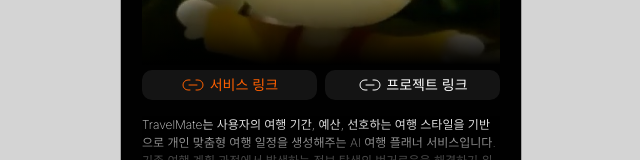
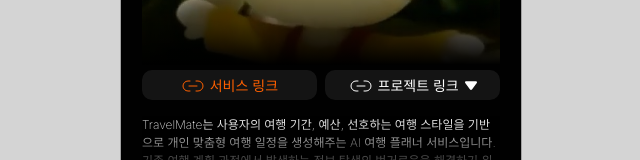
Before and after one commit to likelion-uhheungcon-2026/uhheung-frontend, a React (Vite) app: page / in a window 1280 px wide. Shown: the part 612-772 px from the top of the page, without its empty margins (319-959 px from the left). Built offline with nearby package versions, Linux system fonts and the light colour scheme; a web font is replaced by a local one.

Commit message:
design : 프로젝트 링크 down 버튼 추가

```diff
--- a/src/features/BoothDetail/components/Links.jsx
+++ b/src/features/BoothDetail/components/Links.jsx
@@ -1,10 +1,11 @@
 import orange from "../assets/link-orange.svg";
 import white from "../assets/link-white.svg";
+import down from "../assets/down-icon.svg";
 
 export default function Links({ booth }) {
   return (
     <div className=" w-full mt-[0.31rem] flex justify-between items-center">
-      <div className="font-normal rounded-[0.625rem] bg-[#141414] cursor-pointer items-center justify-center w-[10.9375rem] h-[1.875rem]  flex flex-row gap-[0.3rem] ">
+      <div className="pt-[0.1rem] font-normal rounded-[0.625rem] bg-[#141414] cursor-pointer items-center justify-center w-[10.9375rem] h-[1.875rem]  flex flex-row gap-[0.3rem] ">
         <img src={orange} className="w-[1.5rem] h-[1.5rem]" />
         <a
           href={booth.servicelink}
@@ -13,12 +14,24 @@ export default function Links({ booth }) {
           서비스 링크
         </a>
       </div>
-      <div className="rounded-[0.625rem] bg-[#141414] cursor-pointer items-center justify-center w-[10.9375rem] h-[1.875rem]  flex flex-row gap-[0.3rem] ">
-        <img src={white} className="w-[1.5rem] h-[1.5rem]" />
-        <a href={booth.projectlink} className=" text-[0.875rem] ">
-          프로젝트 링크
-        </a>
-      </div>
+      <a
+        href={booth.projectlink}
+        className="
+    w-[10.9375rem]
+    h-[1.875rem]
+    rounded-[0.625rem]
+    bg-[#141414]
+    flex
+    items-center
+    justify-center
+    gap-[0.31rem]
+    pt-[0.1rem]
+  "
+      >
+        <img src={white} className="w-[1.5rem] h-[1.5rem] " />
+        <span className="text-[0.875rem] leading-none">프로젝트 링크</span>
+        <img src={down} className="w-[0.75rem] h-[0.75rem] ml-[0.05rem]" />
+      </a>
     </div>
   );
 }
```
Also changed, not shown: src/features/BoothDetail/assets/down-icon.svg (added).
